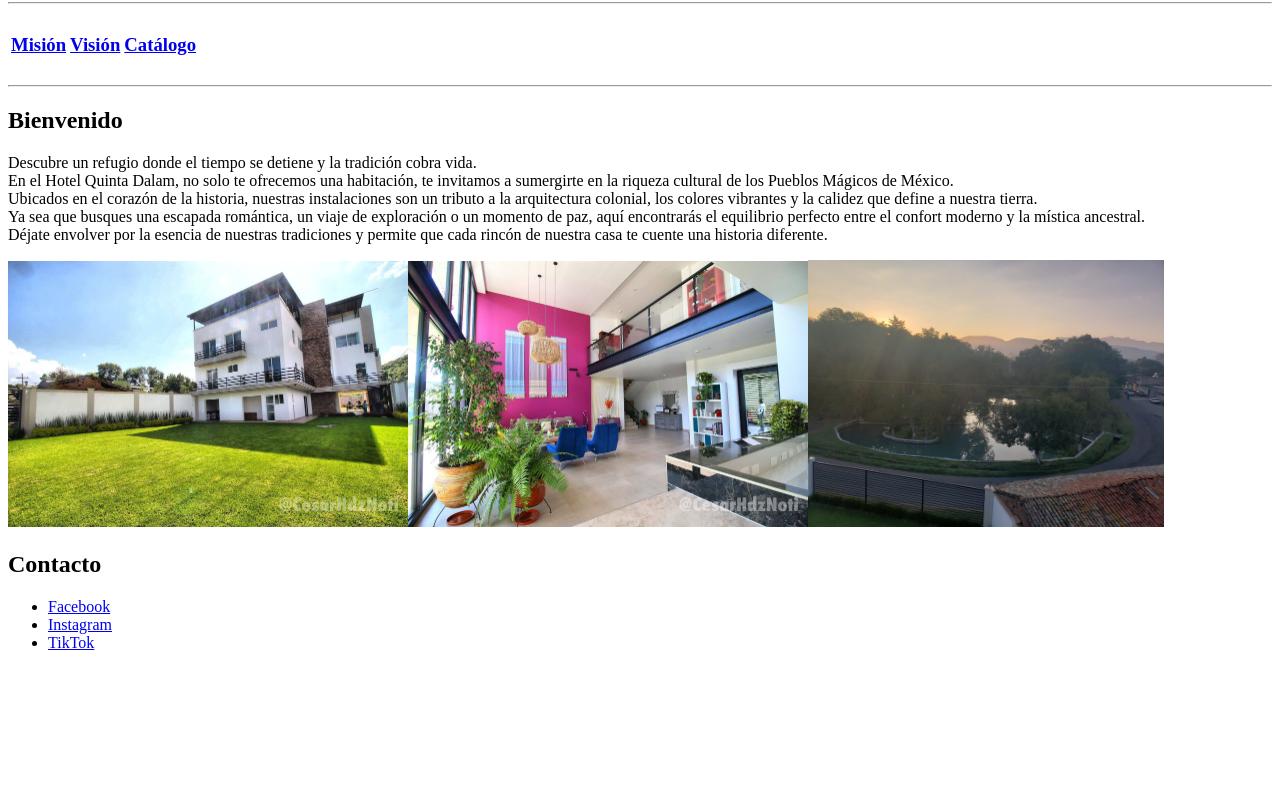
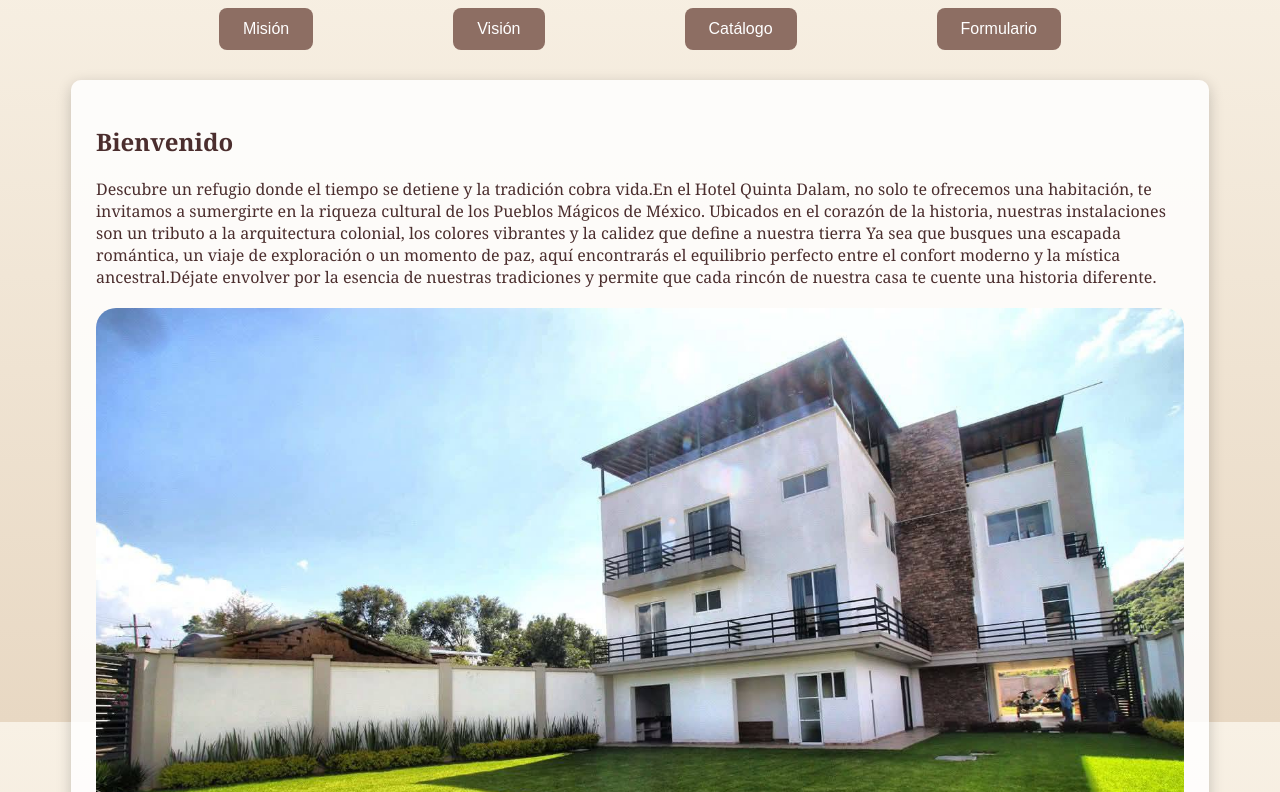
Before and after one commit to rogerts-oa/Programacion-web-APC-ROA, a plain HTML site: page index.html in a window 1280 px wide. Shown: the part 78-870 px from the top of the page. Before the commit the page ends 800 px from the top, so only its background shows below. Drawn offline with Linux system fonts and the light colour scheme.

Commit message:
Añadir estructura y estilo a las páginas del hotel, incluyendo navegación y formularios de gestión de habitaciones Co-authored-by: Pedraza-hue <Pedraza-hue@users.noreply.github.com>

```diff
--- a/index.html
+++ b/index.html
@@ -1,35 +1,58 @@
 <!DOCTYPE html>
-<html>
+<html lang="es">
     <head>
+        <meta charset="UTF-8">
+        <meta name="viewport" content="width=device-width, initial-scale=1.0">
         <title>HOTEL QUINTA DALAM</title>
+        <link rel="stylesheet" href="styles.css">
     </head>
-    <body>
+
+    <body class="body-style">
+        <header>
         <h1>HOTEL QUINTA DALAM</h1>
-        <hr>
-        <table>
-            <tr>
-                <th><a href="mision.html"> <h3>Misión</h3></a></th>
-                <th><a href="vision.html"> <h3>Visión</h3></a></th>
-                <th><a href="catalogo.html"> <h3>Catálogo</h3></a></th>
-            </tr>
-        </table>
-        <hr>
-        <h2>Bienvenido</h2>
-        <p>Descubre un refugio donde el tiempo se detiene y la tradición cobra vida.<br> En el Hotel Quinta Dalam, no solo te ofrecemos una habitación, te invitamos a sumergirte en la riqueza cultural de los Pueblos Mágicos de México.<br> Ubicados en el corazón de la historia, nuestras instalaciones son un tributo a la arquitectura colonial, los colores vibrantes y la calidez que define a nuestra tierra.<br>
+        </header>
 
-Ya sea que busques una escapada romántica, un viaje de exploración o un momento de paz, aquí encontrarás el equilibrio perfecto entre el confort moderno y la mística ancestral.<br> Déjate envolver por la esencia de nuestras tradiciones y permite que cada rincón de nuestra casa te cuente una historia diferente.</p>
-        <img src="imágenes_hotel/Fachada.jpg" width="400"/><img src="imágenes_hotel/Lobby.jpg" width="400"/><img src="imágenes_hotel/Vista_amanecer.jpg" width="356"/>
-        <h2>Contacto</h2>
-        <ul>
-            <li>
-                <a target="_blank" href="https://www.facebook.com/profile.php?id=61584681841684">Facebook</a>
-            </li>
-            <li>
-                <a target="_blank" href="https://www.instagram.com/quintadalam?utm_source=ig_web_button_share_sheet&igsh=ZDNlZDc0MzIxNw==">Instagram</a>
-            </li>
-            <li>
-                <a target="_blank" href="https://www.tiktok.com/@quintadalam?lang=es">TikTok</a>
-            </li>
-        </ul>
+        <nav>
+            <div class="nav-wrapper">
+                <button class="btn-style" type="button" onclick="window.location.href='mision.html'">
+                    Misión
+                </button>
+
+                <button class="btn-style" type="button" onclick="window.location.href='vision.html'">
+                    Visión
+                </button>
+
+                <button class="btn-style" type="button" onclick="window.location.href='catalogo.html'">
+                    Catálogo
+                </button>
+
+                <button class="btn-style" type="button" onclick="window.location.href='formulario.html'">
+                    Formulario
+                </button>
+            </div>
+        </nav>
+
+        <main class="main-style">
+            <h2>Bienvenido</h2>
+
+            <p>Descubre un refugio donde el tiempo se detiene y la tradición cobra vida.En el Hotel Quinta Dalam, no solo te ofrecemos una habitación, te invitamos a sumergirte en la riqueza cultural de los Pueblos Mágicos de México. Ubicados en el corazón de la historia, nuestras instalaciones son un tributo a la arquitectura colonial, los colores vibrantes y la calidez que define a nuestra tierra
+            Ya sea que busques una escapada romántica, un viaje de exploración o un momento de paz, aquí encontrarás el equilibrio perfecto entre el confort moderno y la mística ancestral.Déjate envolver por la esencia de nuestras tradiciones y permite que cada rincón de nuestra casa te cuente una historia diferente.
+            </p>
+            <div>
+                <img class="img-style" src="imágenes_hotel/Fachada.jpg" width="100%" alt="Fachada del hotel">
+                <img class="img-style" src="imágenes_hotel/Lobby.jpg" width="100%" alt="Lobby del hotel">
+                <img class="img-style" src="imágenes_hotel/Vista_amanecer.jpg" width="100%" alt="Vista del amanecer">
+            </div>
+        </main>
+
+        <footer class="footer-style">
+            <h2>Contacto</h2>
+            <ul>
+                <li><a target="_blank" href="https://www.facebook.com/profile.php?id=61584681841684">Facebook</a></li>
+                <li><a target="_blank" href="https://www.instagram.com/quintadalam?utm_source=ig_web_button_share_sheet&igsh=ZDNlZDc0MzIxNw==">Instagram</a></li>
+                <li><a target="_blank" href="https://www.tiktok.com/@quintadalam?lang=es">TikTok</a></li>
+            </ul>
+            <p>© 2024 Hotel Quinta Dalam. Todos los derechos reservados.</p>
+        </footer>
     </body>
 </html>
--- /dev/null
+++ b/styles.css
@@ -0,0 +1,55 @@
+.nav-wrapper{
+    display: flex;
+    justify-content: center;
+}
+.img-style{
+    display: block;
+    margin: 20px auto;
+    border-radius: 20px;
+}
+.btn-style{
+    background-color: #8D6E63;
+    border: none;
+    border-radius: 8px;
+    color: #FFFFFF;
+    margin-left: 70px;
+    margin-right: 70px;
+    padding-left: 24px;
+    padding-right: 24px;
+    padding-top: 12px;
+    padding-bottom: 12px;
+    text-align: center;
+    text-decoration: none;
+    display: inline-block;
+    font-size: 16px;
+    cursor: pointer;
+}
+.header-style{
+background-color: gold;
+color: white;
+text-align: center;
+padding: 20%px;
+}
+.body-style {
+    margin: 0;
+    padding: 0;
+    font-family: Georgia, serif;
+    background: linear-gradient(to bottom, #f8f1e5 0%, #e8d8c3 100%);
+    background-attachment: fixed;
+    color: #4b2e2e;
+}
+.main-style {
+    width: 85%;
+    margin: 30px auto;
+    padding: 25px;
+    background-color: rgba(255, 255, 255, 0.85);
+    border-radius: 10px;
+    box-shadow: 0px 4px 15px rgba(0, 0, 0, 0.2);
+}
+.footer-style {
+     background-color: #5c3d2e;
+    color: #f8f1e5;
+    text-align: center;
+    padding: 25px 10px;
+    margin-top: 40px;
+}
```
Also changed, not shown: catalogo.html (+22 -6 lines), formulario.html (added, +56 -0 lines), mision.html (+21 -7 lines), vision.html (+15 -9 lines).
